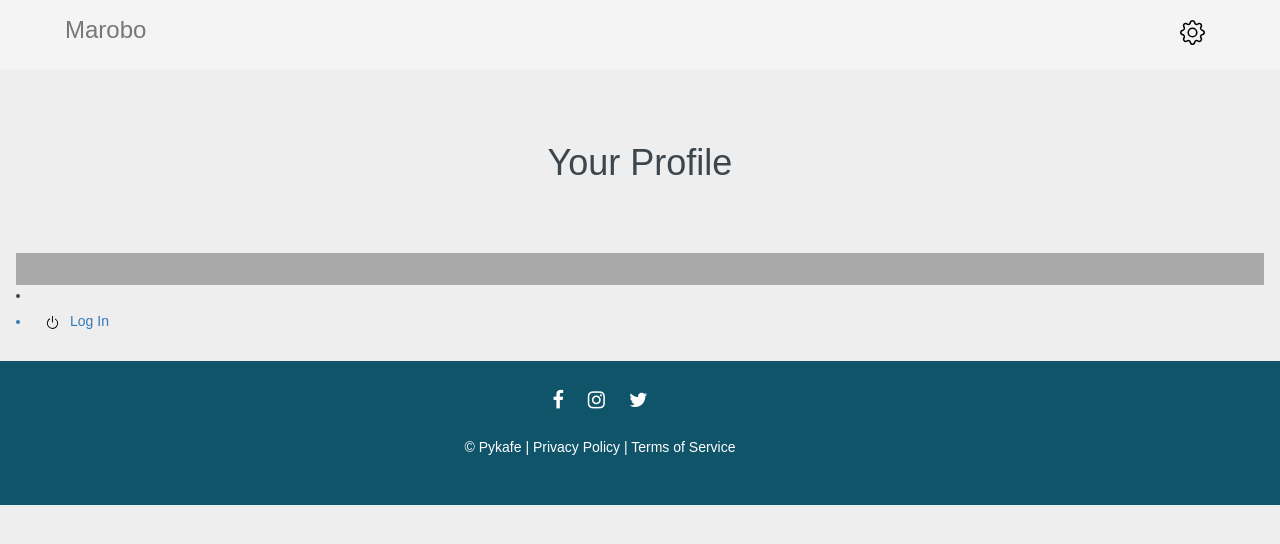
After one commit to joanico/swbemanas, a Django app: page /profile/ in a window 1280 px wide. The commit adds this page. Shown: the top 544 px of the page. Run offline with Django 3.2, Linux system fonts and the light colour scheme; some libraries are stand-ins or nearby versions.

Commit message:
add template profile

```diff
--- a/swbemanas/marobo/static/css/site.css
+++ b/swbemanas/marobo/static/css/site.css
@@ -278,3 +278,19 @@ img.img-detail {
     height: 100%;
   }
 }
+
+/* PROFILE PAGE */
+
+h1.header-text {
+    text-align: center;
+    margin: 70px;
+}
+
+.general-settings {
+    background-color: darkgray;
+    padding: 16px;
+}
+
+.profile-text {
+    text-align: center;
+}
--- a/swbemanas/marobo/templates/marobo/header.html
+++ b/swbemanas/marobo/templates/marobo/header.html
@@ -14,18 +14,15 @@
         </div>
         <div class="collapse navbar-collapse" id="navigationbar">
             <ul class="nav navbar-nav navbar-right">
+                <a href="{% url 'profile' %}"><img src="{% static 'icons/gear.svg' %}" class="rounded-circle" alt="" width="25" height="25"</a>
+               <ul class="dropdown-menu">
             {% if user.is_authenticated %}
-                <b>{% trans 'Welcome' %} {{ user.first_name|default:user.username }}</b>
-                <img src="{% static 'icons/user.svg' %}" class="rounded-circle" alt="{{  user.username }}" width="25" height="25">
-                <span class="vertical-line"></span>
-            {% endif  %}
-                <a href="{% url 'blog' %}" class="dropdown-toggle" data-toggle="dropdown" role="button" aria-haspopup="true" aria-expanded="false">Settings<span class="caret"></span></a>
-               <ul class="dropdown-menu">
                 {% if user.is_staff %}
                     <a href="{% url 'admin:index' %}">
                         <li class="icon-image"><img src="{% static 'icons/gear.svg' %}" class="icons" alt="icon" width="25" height="25" title="Admin">{% trans 'Admin' %}</li>
                     </a>
                 {% endif %}
+            {% endif  %}
                  <li role="separator" class="divider"></li>
                 {% if user.is_authenticated %}
                     <a href="{% url 'logout' %}">
--- /dev/null
+++ b/swbemanas/marobo/templates/marobo/profile.html
@@ -0,0 +1,45 @@
+{% extends 'base.html' %}
+{% load static %}
+{% load i18n %}
+
+{% block content%}
+<!-- Top navbar -->
+<nav class="navbar navbar-top navbar-expand-md navbar-dark" id="navbar-main">
+  <div class="container-fluid">
+    <!-- Brand -->
+    <div class="row">
+        <div class="col-md-12">
+            <h1 class="header-text">Your Profile</h1>
+            <div class="profile-text">
+                {% if user.is_authenticated %}
+                <img src="{% static 'icons/user.svg' %}" class="rounded-circle" alt="{{  user.username }}" width="95" height="95"><br/>
+                    <b>{{ user.first_name|default:user.username }}</b>
+                {% endif %}
+            </div>
+
+            <div class="general-settings">
+                {% if user.is_authenticated %}
+                    {% if user.is_staff %}
+                        <a href="{% url 'admin:index' %}">
+                            <li class="icon-image"><img src="{% static 'icons/gear.svg' %}" class="icons" alt="icon" width="25" height="25" title="Admin">{% trans 'Admin' %}</li>
+                        </a>
+                    {% endif %}
+                {% endif  %}
+            </div>
+        </div>
+        <div class="col-md-12">
+            <li role="separator" class="divider"></li>
+            {% if user.is_authenticated %}
+            <a href="{% url 'logout' %}">
+                <li class="icon-image"><img src="{% static 'icons/box-arrow-left.svg' %}" class="icons" alt="icon" width="25" height="25" title="Logout">{% trans 'log out' %}</li>
+            </a>
+        {% else %}
+            <a href="{% url 'login' %}?next={{ request.path }}">
+                <li class="icon-image"><img src="{% static 'icons/power.svg' %}" class="icons" alt="icon" width="25" height="25" title="Login">{% trans 'Log In' %}</li>
+            </a>
+            {% endif %}
+        </div>
+    </div>
+  </div>
+</nav>
+{% endblock %}
--- a/swbemanas/marobo/urls.py
+++ b/swbemanas/marobo/urls.py
@@ -10,4 +10,5 @@ urlpatterns = [
     path('<int:id>/', views.detail_view, name='detail'),
     path('login/', views.login_view, name='login'),
     path('logout/', views.logout_view, name='logout'),
+    path('profile/', views.profile, name='profile'),
 ] + static(settings.MEDIA_URL, document_root=settings.MEDIA_ROOT)
--- a/swbemanas/marobo/views.py
+++ b/swbemanas/marobo/views.py
@@ -9,8 +9,8 @@ from django.urls import reverse
 from django.conf import settings
 
 
-def home(request):
-    return render(request, "marobo/home.html")
+def profile(request):
+    return render(request, "marobo/profile.html")
 
 def blog_view(request):
     posts = Post.objects.all()
```
